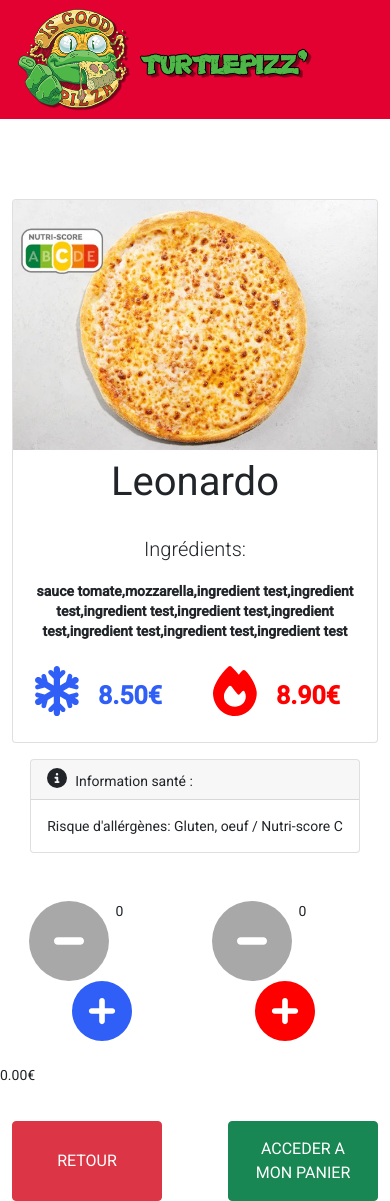
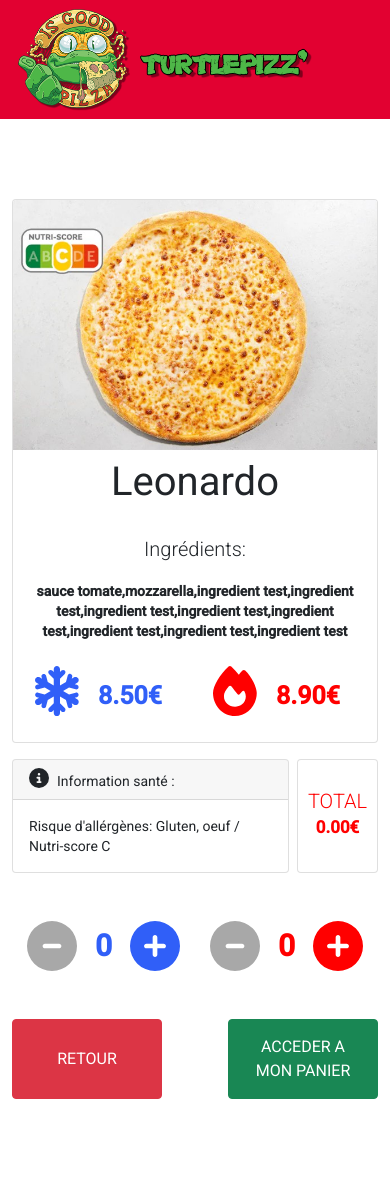
Before and after one commit to LaurentCNS/Angular-Distributeur-de-pizza, an Angular app: page /details/1 in a window 390 px wide. After the commit the page ends 1099 px from the top, so only its background shows below. Built offline with nearby package versions, Linux system fonts and the light colour scheme.

Commit message:
fin de la partie ajout au panier

```diff
--- a/src/app/details/details.component.css
+++ b/src/app/details/details.component.css
@@ -117,11 +117,19 @@ h2{
 @media (max-width: 576px) {
 
     .faColdButton{
-        font-size:60px;
+        font-size:50px;
     }
 
     .faHotButton{
-        font-size:60px;
+        font-size:50px;
+    }
+
+    .faColdButtonDisabled{
+        font-size:50px;
+    }
+
+    .faHotButtonDisabled{
+        font-size:50px;
     }
 
 }
@@ -144,3 +152,59 @@ h2{
 .test{
     width: 900px;
 }
+
+
+.counterCold{
+    font-size: 40px;
+    font-weight: bold;
+    margin-top: 28px;
+    color: rgb(48, 95, 248);
+}
+
+.counterHot{
+    font-size: 40px;
+    font-weight: bold;
+    margin-top: 28px;
+    color: red;
+}
+
+@media (max-width: 576px) {
+
+    .counterCold{
+        font-size: 30px;
+        font-weight: bold;
+        margin-top: 15px;
+        color: rgb(48, 95, 248);
+    }
+
+    .counterHot{
+        font-size: 30px;
+        font-weight: bold;
+        margin-top: 15px;
+        color: red;
+    }
+
+}
+
+.total{
+    font-size:20px;
+    margin-top: 16px;
+    color: red
+}
+
+.price{
+    font-size:20px;
+    font-weight: bold;
+    color: red
+}
+
+@media (max-width: 576px) {
+    .total{
+        margin-top: 25px;
+    }
+    .price{
+        font-size:17px;
+        font-weight: bold;
+        color: red
+    }
+}
--- a/src/app/details/details.component.html
+++ b/src/app/details/details.component.html
@@ -70,43 +70,48 @@
       <p *ngIf="pizzas.information" class="card-text">{{pizzas.information}}</p>
     </div>
   </div>
+  <div class="card ms-2" style="width: 6rem;">
+    <h2 class="text-center total mb-0">TOTAL</h2>
+    <p class="text-center price">{{priceTotal | number : '.2-2'}}€</p>
+  </div>
 </div>
 
 
 <!--ADD TO CART-->
 
 <div class="container d-flex justify-content-evenly mt-3 mb-4">
-    <div class="col-xl-3 col-lg-4 col-md-3 col-sm-6 col-6">
+  <div class="col-xl-3 col-lg-4 col-md-4 col-sm-8 col-6">
     <div class="row d-flex justify-content-center">
-            <div class="col-lg-4 col-md-5 col-sm-5 col-5">
-                <fa-icon (click)="removePizzaCold()" *ngIf="this.countCold == 0" class="faColdButtonDisabled" [icon]="faRemove"></fa-icon>
+      <div class="col-lg-4 col-md-4 col-sm-4 col-3 p-0 text-center">
+        <fa-icon (click)="removePizzaCold()" *ngIf="this.countCold == 0" class="faColdButtonDisabled" [icon]="faRemove">
+        </fa-icon>
         <fa-icon (click)="removePizzaCold()" *ngIf="this.countCold>=1" class="faColdButton" [icon]="faRemove"></fa-icon>
       </div>
-            <div class="col-lg-1 col-md-2 col-sm-5 col-5">
-                <p>{{countCold}}</p>
+      <div class="col-lg-2 col-md-3 col-sm-2 col-3 p-0">
+        <p class="counterCold text-center">{{countCold}}</p>
       </div>
-            <div class="col-lg-4 col-md-5 col-sm-5 col-5">
+      <div class="col-lg-4 col-md-4 col-sm-4 col-3 p-0 text-center">
         <fa-icon (click)="addPizzaCold()" class="faColdButton" [icon]="faAdd"></fa-icon>
       </div>
     </div>
   </div>
-    <div class="col-xl-3 col-lg-4 col-md-3 col-sm-6 col-6">
+  <div class="col-xl-3 col-lg-4 col-md-4 col-sm-8 col-6">
     <div class="row d-flex justify-content-center">
-            <div class="col-lg-4 col-md-5 col-sm-5 col-5">
-                <fa-icon (click)="removePizzaHot()" *ngIf="this.countHot == 0" class="faHotButtonDisabled" [icon]="faRemove"></fa-icon>
+      <div class="col-lg-4 col-md-4 col-sm-4 col-3 p-0 text-center">
+        <fa-icon (click)="removePizzaHot()" *ngIf="this.countHot == 0" class="faHotButtonDisabled" [icon]="faRemove">
+        </fa-icon>
         <fa-icon (click)="removePizzaHot()" *ngIf="this.countHot>=1" class="faHotButton" [icon]="faRemove"></fa-icon>
       </div>
-            <div class="col-lg-1 col-md-2 col-sm-5 col-5">
-            <p>{{countHot}}</p>
+      <div class="col-lg-2 col-md-3 col-sm-2 col-3 p-0">
+        <p class="counterHot text-center">{{countHot}}</p>
       </div>
-            <div class="col-lg-4 col-md-5 col-sm-5 col-5">
+      <div class="col-lg-4 col-md-4 col-sm-4 col-3 p-0 text-center">
         <fa-icon (click)="addPizzaHot()" class="faHotButton" [icon]="faAdd"></fa-icon>
       </div>
     </div>
   </div>
 </div>
 
-<p>{{priceTotal | number : '.2-2'}}€</p>
 
 <!--FOOTER-->
 
--- a/src/app/details/details.component.ts
+++ b/src/app/details/details.component.ts
@@ -5,6 +5,7 @@ import { PizzasService } from '../pizzas.service';
 import { faSnowflake, faFire, faCirclePlus, faCircleMinus, faCircleInfo } from '@fortawesome/free-solid-svg-icons';
 import { PizzaChoiceService } from '../pizzaChoice.service';
 import { pizzaChoice } from '../class/pizzaChoice';
+import { ToastrService } from 'ngx-toastr';
 
 @Component({
   selector: 'app-details',
@@ -28,7 +29,8 @@ export class DetailsComponent implements OnInit {
 
   constructor(private pizzaService : PizzasService,
               private pizzaChoiceService : PizzaChoiceService,
-              private activatedRoute : ActivatedRoute
+              private activatedRoute : ActivatedRoute,
+              private toastr: ToastrService,
 
     ) { }
 
@@ -55,28 +57,31 @@ export class DetailsComponent implements OnInit {
   assigValueHot(){
     this.pizzaAdded.name  = this.pizzas.name;
     this.pizzaAdded.price = this.pizzas.priceHot;
-    this.pizzaAdded.option = "Chaud";  // Assignation de l'option pizza chaude
+    this.pizzaAdded.option = "Chaude";  // Assignation de l'option pizza chaude
   }
 
   assignValueCold(){
     this.pizzaAdded.name  = this.pizzas.name;
     this.pizzaAdded.price = this.pizzas.priceCold;
-    this.pizzaAdded.option = "Froid"; // Assignation de l'option pizza froide
+    this.pizzaAdded.option = "Froide"; // Assignation de l'option pizza froide
   }
 
 
   // -------------------METHODES AU CLIQUE---------------------
   addPizzaHot(){
+    // SI il y a déja des pizzas identiques dans le panier
+    if(this.countHot < 99){
     this.assigValueHot();
     this.pizzaAdded.quantity = 1;  // indication add pour le service
     this.countHot ++; // incrementation du compteur
     this.pizzaChoiceService.addOrRemovePizzaService(this.pizzaAdded);
     // rafraichir le prix total
     this.priceTotal = this.pizzaChoiceService.priceTotal;
+    }
   }
 
   removePizzaHot(){
-    // SI il y a déja des pizzas identique dans le panier
+    // SI il y a déja des pizzas identiques dans le panier
     if(this.countHot > 0){
     this.assigValueHot();
     this.pizzaAdded.quantity = 0;  // indication remove pour le service
@@ -87,16 +92,18 @@ export class DetailsComponent implements OnInit {
   }
 
   addPizzaCold(){
+    if(this.countCold < 99){
     this.assignValueCold();
     this.pizzaAdded.quantity = 1;  // indication add pour le service
     this.countCold ++; // incrementation du compteur
     this.pizzaChoiceService.addOrRemovePizzaService(this.pizzaAdded);
     // rafraichir le prix total
     this.priceTotal = this.pizzaChoiceService.priceTotal;
+    }
   }
 
   removePizzaCold(){
-    // SI il y a déja des pizzas identique dans le panier
+    // SI il y a déja des pizzas identiques dans le panier
     if(this.countCold > 0){
     this.assignValueCold();
     this.pizzaAdded.quantity = 0;  // indication remove pour le service
--- a/src/app/start/start.component.html
+++ b/src/app/start/start.component.html
@@ -6,6 +6,6 @@
     <div class="d-flex justify-content-center">
       <img class="" src="../../assets/img/pizzStart.png" alt="pizza start ecran d'accueil">
     </div>
-    <p>Distributeur de pizza automatique - Dwwm Angular 2022</p>
+    <p class="me-2">Distributeur de pizza automatique - Laurent Cantos 2022</p>
   </div>
 </div>
```
Lines whose indentation alone changed are shown as unchanged.
